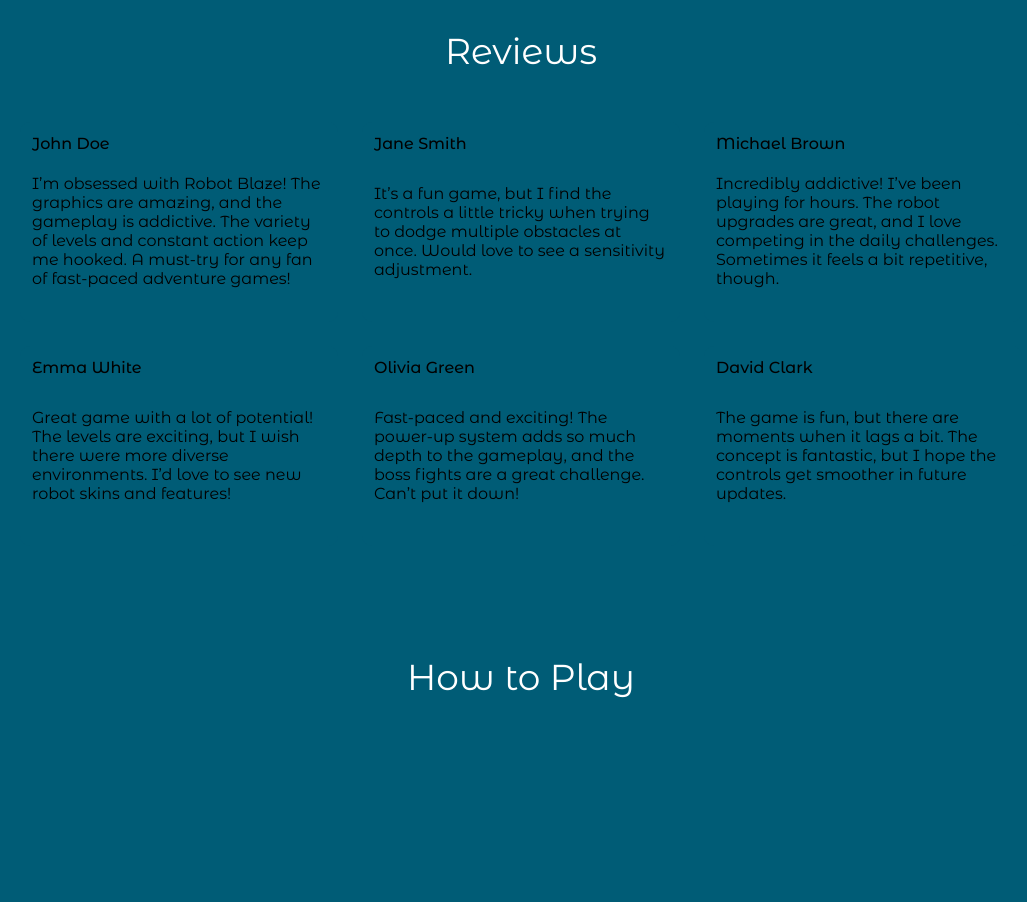
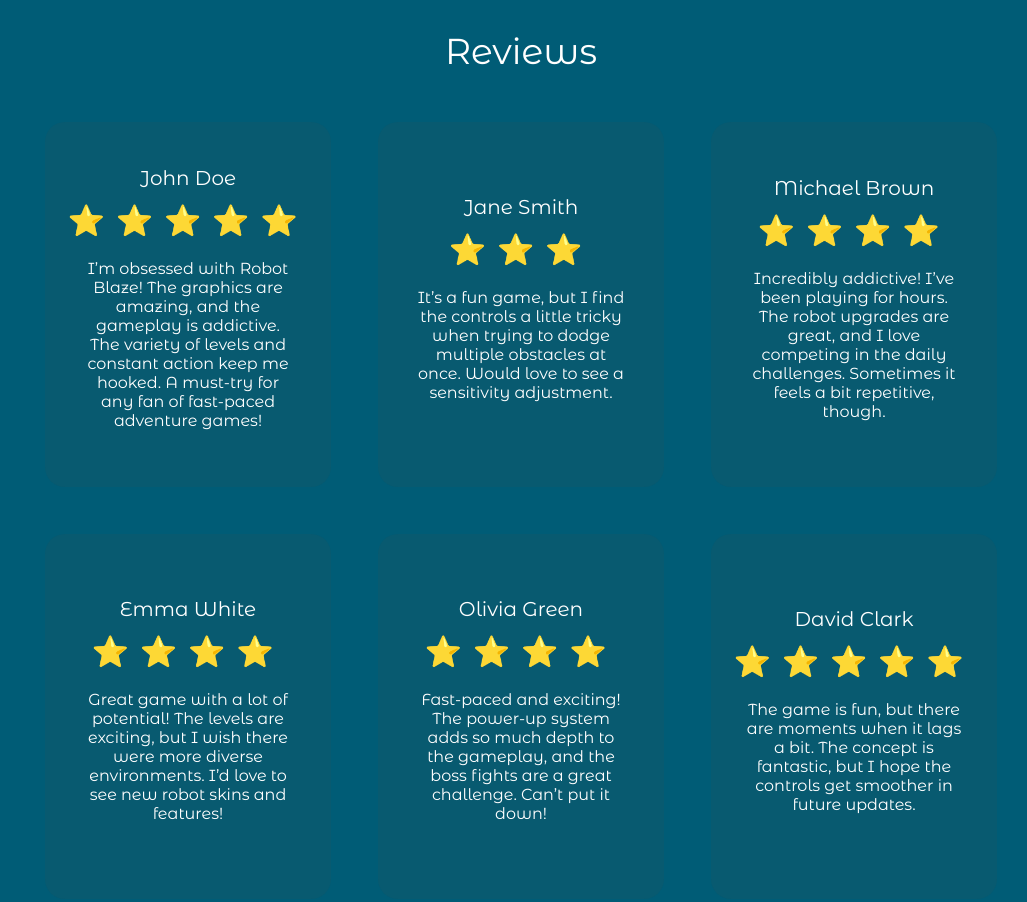
Before and after one commit to Vitaly-Stefanyshyn777/Robot-Blaze-STP-7971, a website built with Vite: page src/index.html in a window 1280 px wide. Shown: the part 2220-3122 px from the top of the page, without its empty margins (119-1146 px from the left). Built offline with nearby package versions, Linux system fonts and the light colour scheme.

Commit message:
допрацювання секції Reviews

```diff
--- a/src/partials/reviews-section.html
+++ b/src/partials/reviews-section.html
@@ -1,11 +1,17 @@
 <section class="reviews-section" id="reviews-section">
   <div class="container reviews-container">
     <h2 class="title">Reviews</h2>
+
     <div class="swiper-reviews swiper">
+
       <ul class="swiper-wrapper">
+
         <li class="swiper-slide">
           <div class="slide-box">
+
             <p class="reviews-card-theme">John Doe</p>
+
+            <div class="reviews-stars">⭐⭐⭐⭐⭐</div> <!-- Додаємо зірки -->
             <p class="reviews-card-text">
               I’m obsessed with Robot Blaze! The graphics are amazing, and the gameplay is addictive. The variety of
               levels and
@@ -31,6 +37,7 @@
         <li class="swiper-slide">
           <div class="slide-box">
             <p class="reviews-card-theme">Jane Smith</p>
+            <div class="reviews-stars">⭐⭐⭐</div> <!-- Додаємо зірки -->
             <p class="reviews-card-text">
               It’s a fun game, but I find the controls a little tricky when trying to dodge multiple obstacles at once.
               Would love to
@@ -48,6 +55,7 @@
         <li class="swiper-slide">
           <div class="slide-box">
             <p class="reviews-card-theme">Michael Brown</p>
+            <div class="reviews-stars">⭐⭐⭐⭐</div> <!-- Додаємо зірки -->
             <p class="reviews-card-text">
               Incredibly addictive! I’ve been playing for hours. The robot upgrades are great, and I love competing in
               the daily
@@ -65,6 +73,7 @@
         <li class="swiper-slide">
           <div class="slide-box">
             <p class="reviews-card-theme">Emma White</p>
+            <div class="reviews-stars">⭐⭐⭐⭐</div> <!-- Додаємо зірки -->
             <p class="reviews-card-text">
               Great game with a lot of potential! The levels are exciting, but I wish there were more diverse
               environments. I’d love
@@ -84,6 +93,7 @@
         <li class="swiper-slide">
           <div class="slide-box">
             <p class="reviews-card-theme">Olivia Green</p>
+            <div class="reviews-stars">⭐⭐⭐⭐</div> <!-- Додаємо зірки -->
             <p class="reviews-card-text">
               Fast-paced and exciting! The power-up system adds so much depth to the gameplay, and the boss fights are a
               great
@@ -103,6 +113,7 @@
         <li class="swiper-slide">
           <div class="slide-box">
             <p class="reviews-card-theme">David Clark</p>
+            <div class="reviews-stars">⭐⭐⭐⭐⭐</div> <!-- Додаємо зірки -->
             <p class="reviews-card-text">
               The game is fun, but there are moments when it lags a bit. The concept is fantastic, but I hope the
               controls get
@@ -120,25 +131,28 @@
           </div>
         </li>
       </ul>
+
+    </div>
     <div class="review-nav">
       <button class="reviews-btn" id="reviews-btn-prev" type="button">
         <svg class="review-svg" width="24" height="24">
           <use href="./img/sprite.svg#icon-arrowsmallleft"></use>
         </svg>
       </button>
-        <div class="pagination" id="reviews-pagination">
+      <!-- <div class="pagination" id="reviews-pagination">
           <span class="pagination-btn"></span>
           <span class="pagination-btn"></span>
           <span class="pagination-btn"></span>
           <span class="pagination-btn"></span>
           <span class="pagination-btn"></span>
-        </div>
+        </div> -->
+
       <button class="reviews-btn" id="reviews-btn-next" type="button">
         <svg class="review-svg" width="24" height="24">
           <use href="./img/sprite.svg#icon-arrowsmallright"></use>
         </svg>
       </button>
     </div>
-    </div>
+
   </div>
 </section>
--- a/src/scss/common/_vars.scss
+++ b/src/scss/common/_vars.scss
@@ -1,5 +1,5 @@
 $_main_bg_color: #005c76; // колір бекграунда
-$_main_text_color: #000000; // колір текста
+$_main_text_color: #ffffff; // колір текста
 $_hight_green_swiper: #005c76; // кнопки свайпера і активна пагінація + одна хвиля в футері
 $_yellow_transp_review: #005c76; // Ревью секція картки бг
 $_green_transp_features: #005c76; // feature секція картки бг
--- a/src/scss/layouts/_reviews.scss
+++ b/src/scss/layouts/_reviews.scss
@@ -8,10 +8,13 @@
 }
 
 .reviews-container {
+  position: relative;
   @include media(desktop) {
-    height: 716px;
+    height: auto;
     padding-top: 130px;
     padding-bottom: 100px;
+    // max-width: 1079px;
+
     // background: linear-gradient(180deg, #e5bb4a 0%, #007670 50%, #e5bb4a 100%);
   }
 }
@@ -19,26 +22,58 @@
 .slide-box {
   display: flex;
   flex-direction: column;
-  justify-content: space-between;
-  max-width: 258px;
-  height: 176px;
-  padding: 12px;
+  // роблять відступ у середені блоків не забути
+  justify-content: center; /* Центрує вміст всередині */
+  align-items: center; /* Вирівнює по центру горизонтально */
+  gap: 12px; /* Робить рівномірні відступи між елементами */
+  // width: auto;
+  max-width: 238px;
+
+  // height: 203px;
+  height: 241px;
   border-radius: 10px;
+  background: rgba(17, 89, 107, 0.5);
+  padding: 20px; /* Додає загальні відступи */
+  border-radius: 20px;
+  @include media(desktop) {
+    border-radius: 20px;
+    width: 289px;
+    height: 317px;
+    background: rgba(17, 89, 107, 0.5);
+    padding: 24px; /* Трохи більше відступів для desktop */
+    border-radius: 20px;
 
-  background: linear-gradient(to bottom right, #11596B 60%) bottom
-      right / 51% 50% no-repeat,
-    linear-gradient(to bottom left, #11596B 60%) bottom left / 50%
-      50% no-repeat,
-    linear-gradient(to top left, #11596B 60%) top left / 50% 50%
-      no-repeat,
-    linear-gradient(to top right, #11596B 60%) top right / 51% 50%
-      no-repeat;
-
-  @include media(desktop) {
-    min-width: 294px;
-    background: $_yellow_transp_review;
+    // width: 189px;
+    // height: 241px;
   }
 }
+
+// 🔹 ВАРІАНТ 2: Збільшити висоту блоку
+
+// .slide-box {
+//   display: flex;
+//   flex-direction: column;
+//   justify-content: space-between;
+//   align-items: center;
+//   gap: 12px;
+
+//   max-width: 258px;
+//   height: auto; /* Динамічна висота */
+//   min-height: 250px; /* Мінімальна висота */
+//   padding: 20px;
+//   border-radius: 10px;
+//   background: rgba(17, 89, 107, 0.5);
+
+//   @include media(mobile) {
+//     min-height: 300px; /* Більша висота для мобільних */
+//   }
+
+//   @include media(desktop) {
+//     border-radius: 20px;
+//     width: 289px;
+//     height: 235px;
+//   }
+// }
 
 .mobile-style {
   display: flex;
@@ -47,7 +82,7 @@
 
 .desktop-style {
   display: flex;
-  gap: 24px;
+  gap: 47px;
   flex-wrap: wrap;
   justify-content: center;
 }
@@ -60,12 +95,26 @@
 .reviews-card-box {
   display: flex;
   align-items: center;
-  gap: 20px;
+  // gap: 47px;
   line-height: 1.2em;
 }
 
 .reviews-card-theme {
-  font-weight: 500;
+  // font-weight: 500;
+  // font-weight: 400;
+  // font-size: 30px;
+  // text-align: center;
+
+  font-weight: 400;
+  font-size: 14px;
+  text-align: center;
+  color: #fff;
+  @include media(desktop) {
+    font-weight: 400;
+    font-size: 20px;
+    text-align: center;
+    color: #fff;
+  }
 }
 
 .reviews-card-img {
@@ -74,9 +123,69 @@
 }
 
 .review-nav {
+  position: absolute; /* Виймаємо з потоку */
+  top: 50%; /* 50% від висоти батьківського блоку */
+  left: 0;
+  right: 0;
+  transform: translateY(-50%); /* Підтягуємо вгору на половину власної висоти */
+
   display: flex;
-  justify-content: space-between;
+  justify-content: space-between; /* Одна кнопка ліворуч, інша праворуч */
+  align-items: center;
+  z-index: 10;
   @include media(desktop) {
     display: none;
   }
 }
+
+.reviews-stars {
+  font-weight: 400;
+  font-size: 16px;
+  letter-spacing: 0.36em;
+  text-align: center;
+  color: #fff;
+  margin-bottom: 8px; /* Додає відступ між зірками і текстом */
+  @include media(desktop) {
+    font-weight: 400;
+    font-size: 30px;
+    letter-spacing: 0.36em;
+    text-align: center;
+    color: #fff;
+  }
+}
+// reviews-card-theme
+
+// font-weight: 400;
+// font-size: 30px;
+// text-align: center;
+// color: #fff;
+
+.reviews-card-text {
+  // max-width: 80%; /* Щоб текст не займав всю ширину */
+  margin: 0 auto; /* Центрує текст */
+  // font-weight: 400;
+  // font-size: 14px;
+  text-align: center;
+  overflow-y: auto; /* Увімкнення вертикального скролу */
+  // color: #fff;
+  padding: 0 11px;
+
+  @include media(desktop) {
+    // font-size: 20px;
+    // max-width: 60%;
+    text-align: center;
+    // padding: 0 30px;
+  }
+}
+.swiper-reviews {
+  position: relative;
+  /* Решта ваших стилів (width, margin, etc.) */
+}
+
+// инести стрілки ще далі
+#reviews-btn-prev {
+  margin-left: -10px;
+}
+#reviews-btn-next {
+  margin-right: -10px;
+}
```
Lines whose indentation alone changed are shown as unchanged.
